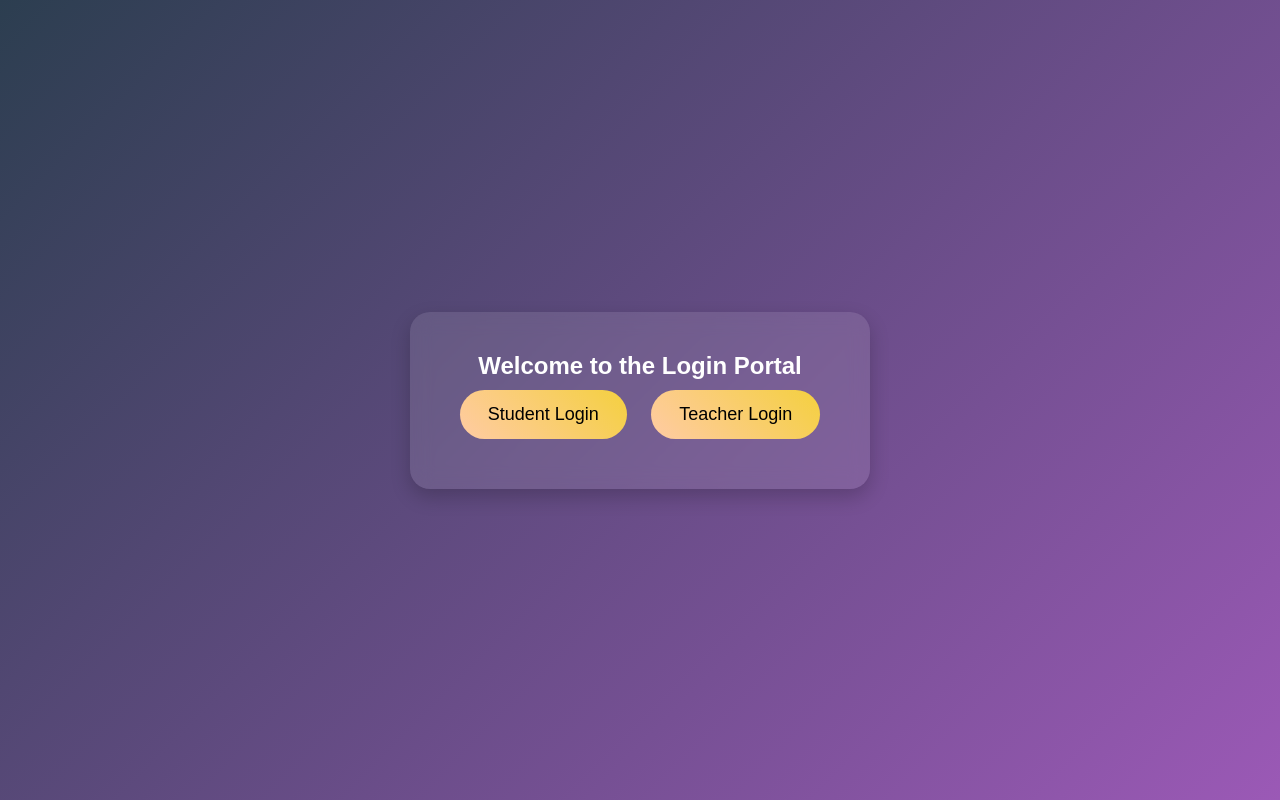
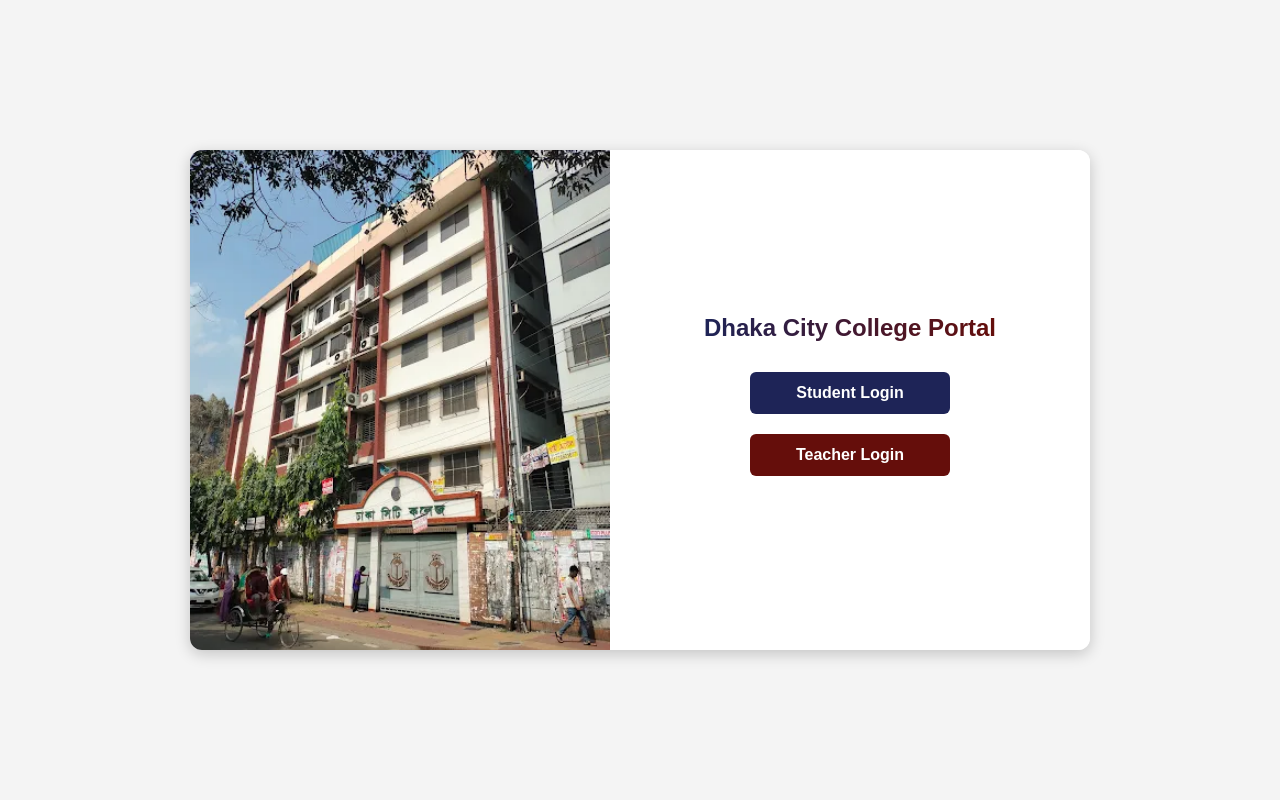
Before and after one commit to farhan1824/Student_management_system, a PHP site: page / in a window 1280 px wide. Run offline with PHP 8.4, Linux system fonts and the light colour scheme.

Commit message:
minor updates

```diff
--- a/index.php
+++ b/index.php
@@ -15,13 +15,13 @@
     body {
       height: 100vh;
       font-family: Arial, sans-serif;
-      background: linear-gradient(135deg, #2C3E50 0%, #9B59B6 100%);
+      background: #f4f4f4;
       display: flex;
       justify-content: center;
       align-items: center;
       overflow: hidden;
-      color: #fff;
       transition: background 1s ease;
+      position: relative;
     }
 
     #glassCanvas {
@@ -35,13 +35,15 @@
       pointer-events: none;
     }
 
+    /* Index UI */
     .container {
-      text-align: center;
-      padding: 40px;
-      background: rgba(255, 255, 255, 0.1);
-      border-radius: 20px;
-      backdrop-filter: blur(10px);
-      box-shadow: 0 8px 20px rgba(0, 0, 0, 0.2);
+      display: flex;
+      width: 900px;
+      height: 500px;
+      background: #fff;
+      box-shadow: 0 4px 15px rgba(0, 0, 0, 0.2);
+      border-radius: 12px;
+      overflow: hidden;
       z-index: 1;
       transition: opacity 0.5s ease;
     }
@@ -51,22 +53,74 @@
       pointer-events: none;
     }
 
-    .btn {
-      display: inline-block;
-      margin: 10px;
-      padding: 14px 28px;
-      font-size: 18px;
-      color: black;
-      background: linear-gradient(45deg, #FFCBA4, #F4D03F);
-      border: none;
-      border-radius: 30px;
-      text-decoration: none;
-      cursor: pointer;
-      transition: transform 0.3s ease;
+    .left-panel {
+      flex: 1;
+      background: url("./unnamed.webp") center/cover no-repeat;
     }
 
-    .btn:hover {
-      transform: scale(1.05);
+    .right-panel {
+      flex: 1;
+      display: flex;
+      flex-direction: column;
+      justify-content: center;
+      align-items: center;
+      padding: 30px;
+      background: #fff;
+    }
+
+    .right-panel h2 {
+      font-size: 24px;
+      margin-bottom: 20px;
+      background: linear-gradient(90deg, #1E2457, #650E0B);
+      -webkit-background-clip: text;
+      -webkit-text-fill-color: transparent;
+      font-weight: bold;
+    }
+
+    .btn {
+      display: block;
+      width: 200px;
+      padding: 12px;
+      margin: 10px 0;
+      font-size: 16px;
+      border: none;
+      border-radius: 6px;
+      cursor: pointer;
+      font-weight: bold;
+      transition: 0.3s;
+    }
+
+    .btn.student {
+      background: #1E2457;
+      color: white;
+      text-decoration: none;
+      text-align: center;
+    }
+
+    .btn.student:hover {
+      background: #162041;
+    }
+
+    .btn.teacher {
+      background: #650E0B;
+      color: white;
+      text-decoration: none;
+      text-align: center;
+    }
+
+    .btn.teacher:hover {
+      background: #520b09;
+    }
+
+    /* Admin UI */
+    .admin-glass {
+      position: absolute;
+      inset: 0;
+      background: rgba(255, 255, 255, 0.15);
+      backdrop-filter: blur(12px);
+      -webkit-backdrop-filter: blur(12px);
+      z-index: 1;
+      display: none;
     }
 
     .admin-ui {
@@ -108,11 +169,13 @@
 
   <canvas id="glassCanvas"></canvas>
 
+  <!-- Index Page UI -->
   <div class="container" id="mainContainer">
-    <h2>Welcome to the Login Portal</h2>
-    <div id="buttonGroup">
-      <a href="student/student_entry.php" class="btn">Student Login</a>
-      <a href="teacher/teacher_login.php" class="btn">Teacher Login</a>
+    <div class="left-panel"></div>
+    <div class="right-panel">
+      <h2>Dhaka City College Portal</h2>
+      <a href="student/student_entry.php" class="btn student">Student Login</a>
+      <a href="teacher/teacher_login.php" class="btn teacher">Teacher Login</a>
     </div>
   </div>
 
@@ -123,7 +186,7 @@
     const canvas = document.getElementById('glassCanvas');
     const ctx = canvas.getContext('2d');
     const container = document.getElementById('mainContainer');
-    let adminUI; // Will be created dynamically
+    let adminUI, adminGlass;
 
     function resize() {
       canvas.width = window.innerWidth;
@@ -193,7 +256,7 @@
         if (step <= total) {
           requestAnimationFrame(animateExplode);
         } else {
-          document.body.style.background = 'linear-gradient(135deg, #E7E8D1 0%, #000 100%)';
+          document.body.style.background = "url('./640px-Dhaka_city_college.jpg') center/cover no-repeat";
           setTimeout(() => animateImplode(shards), 300);
         }
       }
@@ -229,7 +292,7 @@
             requestAnimationFrame(animate);
           } else {
             canvas.style.display = 'none';
-            showAdminUI(); // call the dynamic builder
+            showAdminUI();
           }
         }
         animate();
@@ -239,6 +302,12 @@
     }
 
     function showAdminUI() {
+      // Glass overlay behind admin login
+      adminGlass = document.createElement('div');
+      adminGlass.className = 'admin-glass';
+      adminGlass.style.display = 'block';
+      document.body.appendChild(adminGlass);
+
       adminUI = document.createElement('div');
       adminUI.className = 'admin-ui';
       adminUI.style.display = 'block';
```
Also changed, not shown: other parts of index.php (+17 -11 lines), admin/admin_login.php (+23 -2 lines), student/student_entry.php (+44 -17 lines), 640px-Dhaka_city_college.jpg (added), student_gatherring.jpg (added), unnamed.webp (added), 1 other file.
